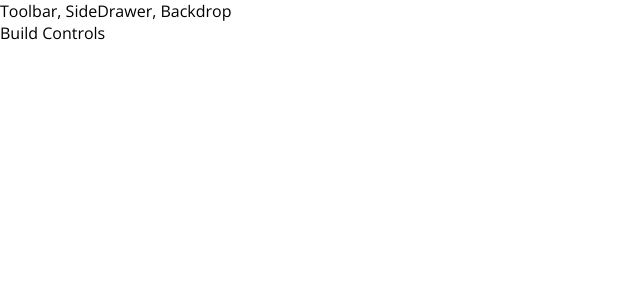
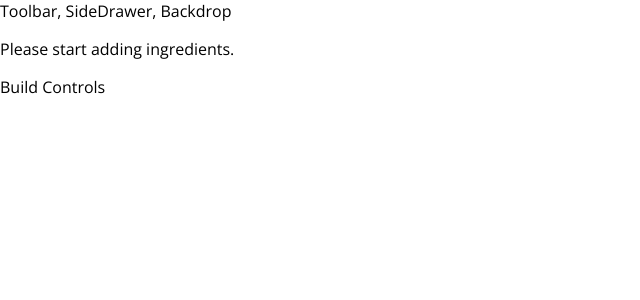
Before and after one commit to alexperrotta/burger_builder, a React app: page / in a window 1280 px wide. Shown: the top 300 px of the page, without its empty margins (0-640 px from the left). Built offline with nearby package versions, Linux system fonts and the light colour scheme.

Commit message:
updated Burger

```diff
--- a/src/components/Burger/Burger.js
+++ b/src/components/Burger/Burger.js
@@ -4,11 +4,23 @@
 import BurgerIngredient from './BurgerIngredient/BurgerIngredient';
 
 const burger = (props) => {
+    // this transforms the object into an array so you can use .map()
+    let transformedIngredients = Object.keys(props.ingredients).map(igKey => {
+        return [...Array(props.ingredients[igKey])].map((_, i) => {
+            return <BurgerIngredient key={igKey + i} type={igKey} />
+        });
+    })
+    // flatten the array
+    .reduce((arr, el) => {
+        return arr.concat(el)
+    }, []);
+    if (transformedIngredients.length === 0) {
+        transformedIngredients = <p>Please start adding ingredients.</p>
+    }
     return (
         <div className={classes.Burger}>
             <BurgerIngredient type="bread-top" />
-            <BurgerIngredient type="cheese" />
-            <BurgerIngredient type="meat" />
+            {transformedIngredients}
             <BurgerIngredient type="bread-bottom" />
         </div>
     );
--- a/src/containers/BurgerBuilder/BurgerBuilder.js
+++ b/src/containers/BurgerBuilder/BurgerBuilder.js
@@ -4,10 +4,23 @@
 
 
 class BurgerBuilder extends Component {
+    // constructor() {
+    //     super(props);
+    //     this.state = {...}
+    // }
+    state = {
+        ingredients: {
+            salad: 0,
+            bacon: 0,
+            cheese: 0,
+            meat: 0
+        }
+    }
+
     render () {
         return (
             <Aux>
-                <Burger />
+                <Burger ingredients={this.state.ingredients}/>
                 <div>Build Controls</div>
             </Aux>
         );
```
